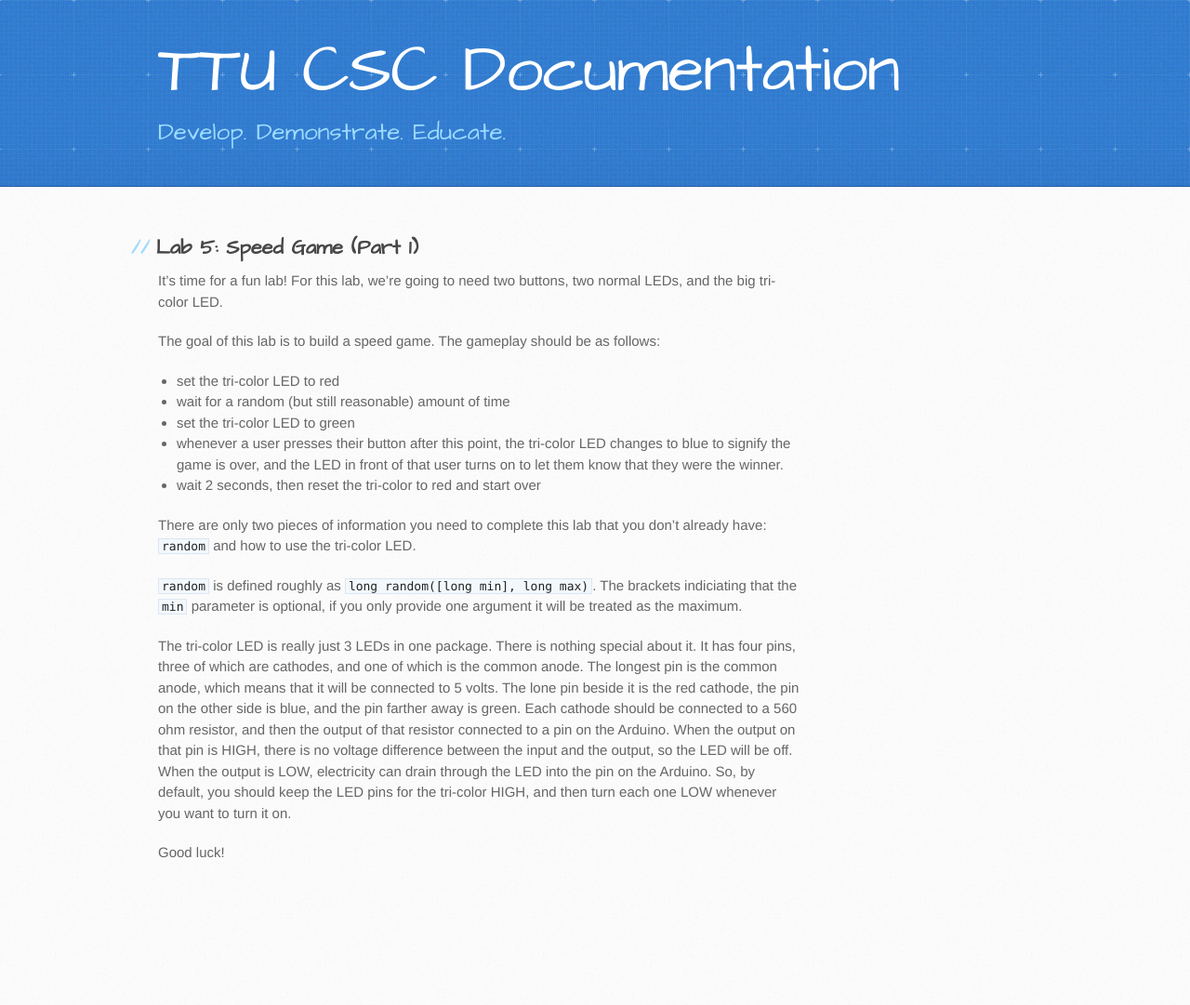
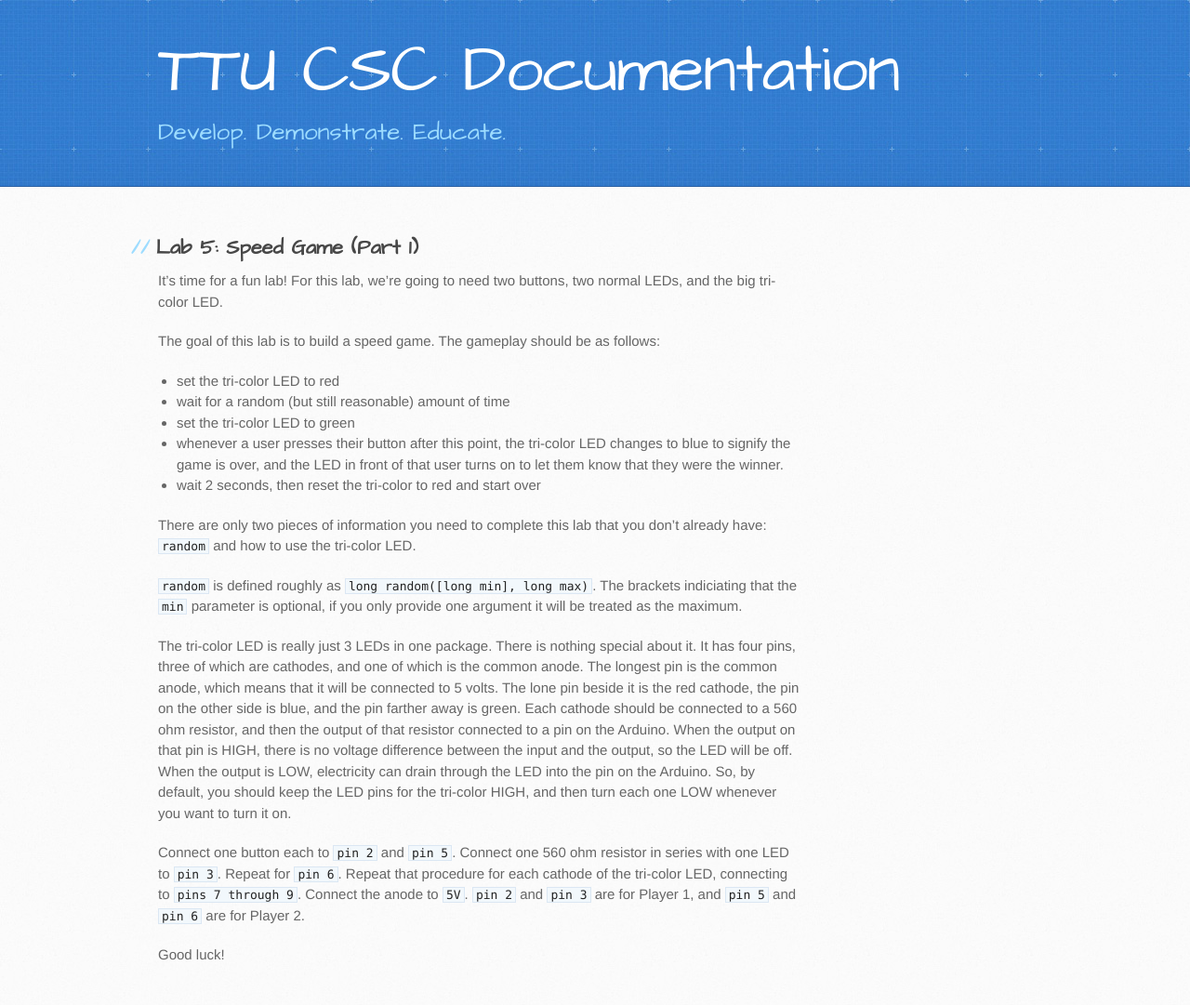
Before and after one commit to TTU-CSC/ttu-csc.github.com, a Jekyll site: the page built from _posts/2015-07-01-lab-5-speed-game-1.markdown, in a window 1280 px wide. Shown: the whole page at 93% size. Built offline with Jekyll 4.4.1, drawn with Linux system fonts in a browser that asks for light colours; before the commit the page ends 971 px from its top, so only the background shows below that.

Commit message:
Update 2015-07-01-lab-5-speed-game-1.markdown

```diff
--- a/_posts/2015-07-01-lab-5-speed-game-1.markdown
+++ b/_posts/2015-07-01-lab-5-speed-game-1.markdown
@@ -20,4 +20,6 @@ There are only two pieces of information you need to complete this lab that you
 
 The tri-color LED is really just 3 LEDs in one package. There is nothing special about it. It has four pins, three of which are cathodes, and one of which is the common anode. The longest pin is the common anode, which means that it will be connected to 5 volts. The lone pin beside it is the red cathode, the pin on the other side is blue, and the pin farther away is green. Each cathode should be connected to a 560 ohm resistor, and then the output of that resistor connected to a pin on the Arduino. When the output on that pin is HIGH, there is no voltage difference between the input and the output, so the LED will be off. When the output is LOW, electricity can drain through the LED into the pin on the Arduino. So, by default, you should keep the LED pins for the tri-color HIGH, and then turn each one LOW whenever you want to turn it on.
 
+Connect one button each to `pin 2` and `pin 5`. Connect one 560 ohm resistor in series with one LED to `pin 3`. Repeat for `pin 6`. Repeat that procedure for each cathode of the tri-color LED, connecting to `pins 7 through 9`. Connect the anode to `5V`. `pin 2` and `pin 3` are for Player 1, and `pin 5` and `pin 6` are for Player 2.
+
 Good luck!
```
